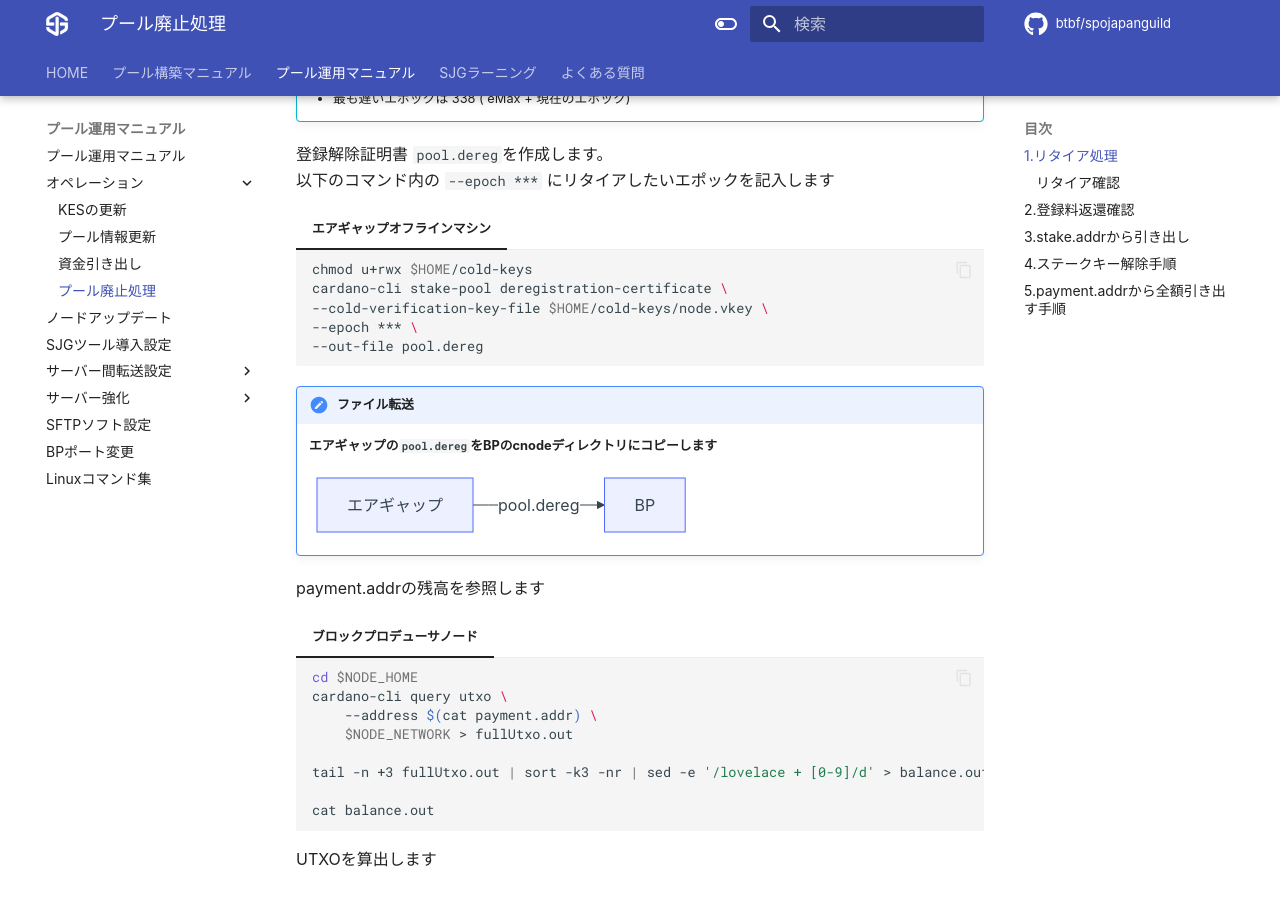
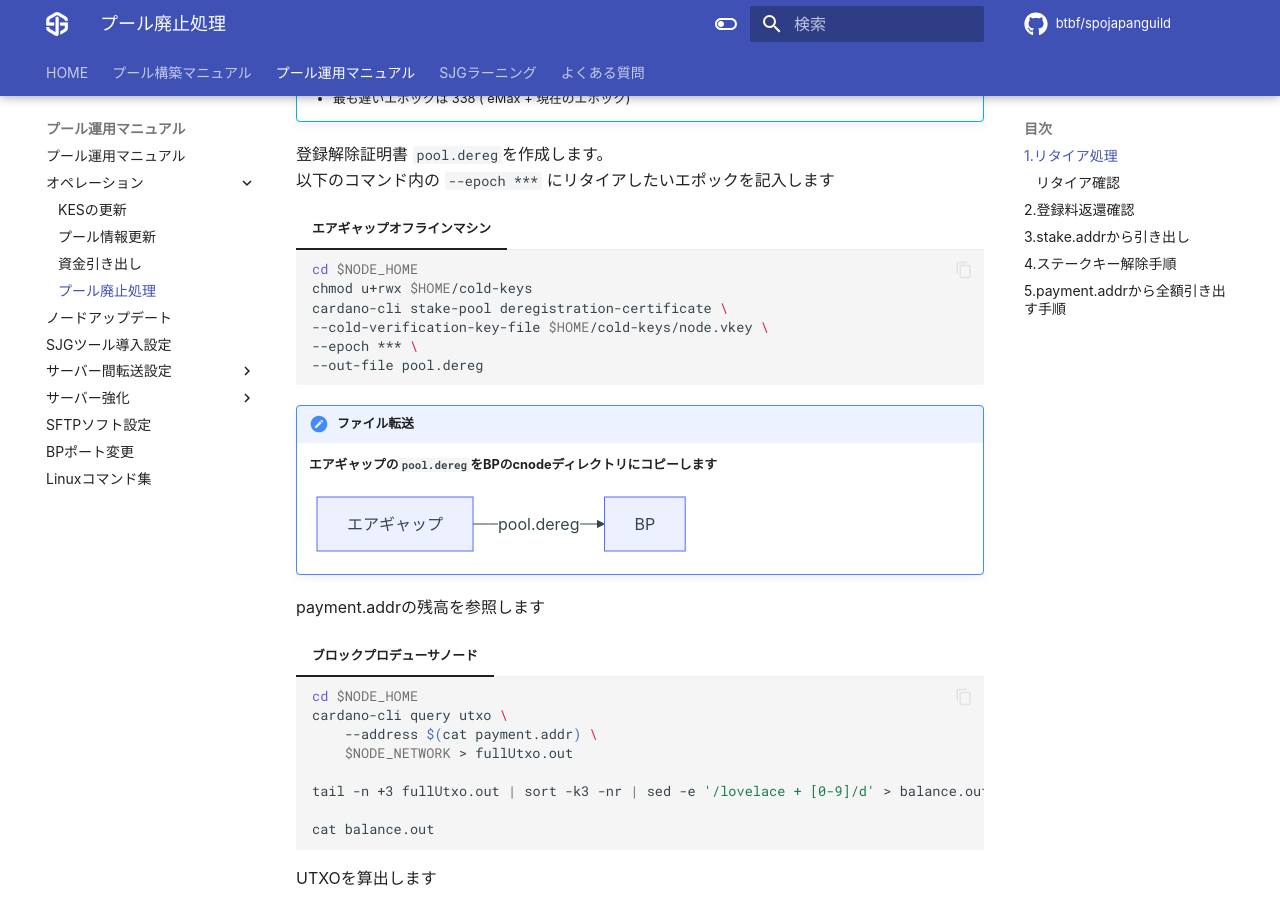
Before and after one commit to btbf/spojapanguild, an MkDocs documentation site: the page built from docs/operation/pool-retire.md, in a window 1280 px wide and 900 px high, scrolled down 1389 px. Built offline with MkDocs 1.6.1 and Material for MkDocs 9.7.7, drawn with Linux system fonts in a browser that asks for light colours; comment, search, counter and statistics services are not loaded.

Commit message:
Update pool-retire.md

````diff
--- a/docs/operation/pool-retire.md
+++ b/docs/operation/pool-retire.md
@@ -61,6 +61,7 @@
 
 === "エアギャップオフラインマシン"
     ```bash
+    cd $NODE_HOME
     chmod u+rwx $HOME/cold-keys
     cardano-cli stake-pool deregistration-certificate \
     --cold-verification-key-file $HOME/cold-keys/node.vkey \
````
